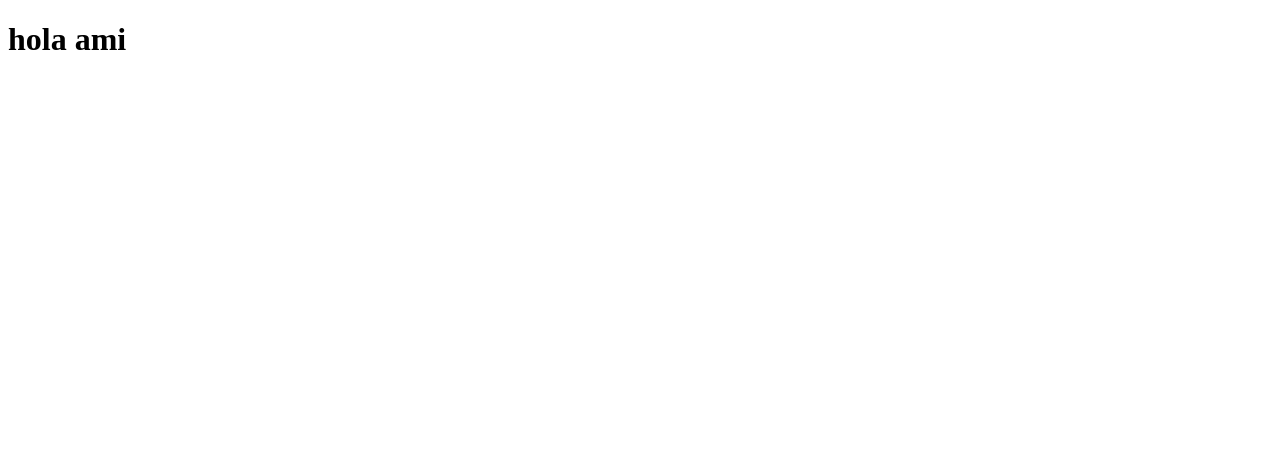
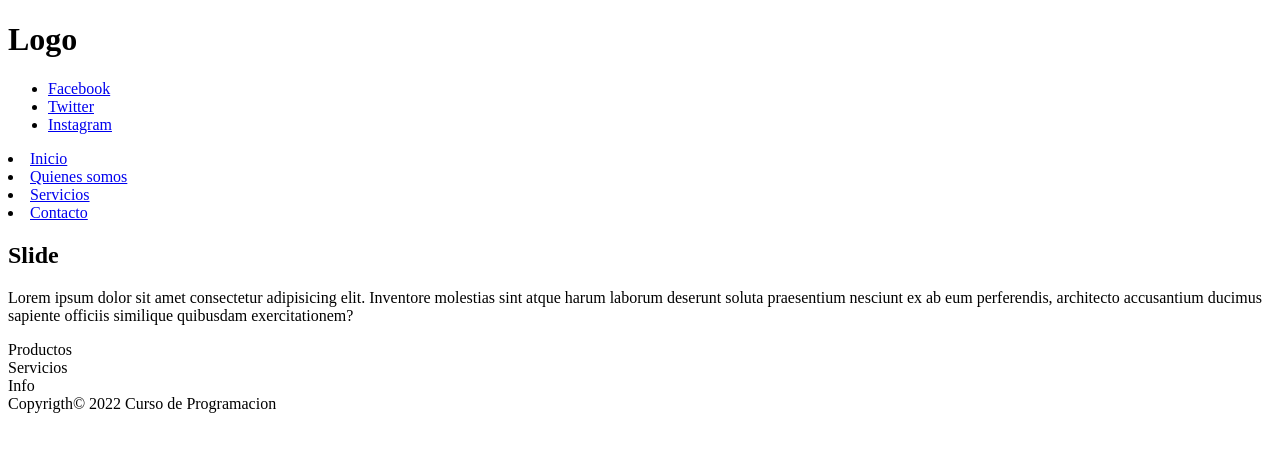
Before and after one commit to AleDuarte20/introWeb, a plain HTML site: page index.html in a window 1280 px wide. Drawn offline with Linux system fonts and the light colour scheme.

Commit message:
"cambios"

```diff
--- a/index.html
+++ b/index.html
@@ -4,9 +4,43 @@
     <meta charset="UTF-8">
     <meta http-equiv="X-UA-Compatible" content="IE=edge">
     <meta name="viewport" content="width=t, initial-scale=1.0">
-    <title>Document</title>
+    <title>mi pagina</title>
 </head>
 <body>
-    <h1>hola ami</h1>
+    <header>
+        <h1>Logo</h1>
+        <ul>
+            <li><a href="#">Facebook</a></li>
+            <li><a href="#">Twitter</a></li>
+            <li><a href="#">Instagram</a></li>
+        </ul>
+        <nav>
+            <li> <a href="#">Inicio</a> </li>
+            <li> <a href="#">Quienes somos</a> </li>
+            <li> <a href="#">Servicios</a> </li>
+            <li> <a href="#">Contacto</a> </li>
+        </nav>
+        <main>
+            <section>
+                <h1>Slide</h1>
+                <p>Lorem ipsum dolor sit amet consectetur adipisicing elit. Inventore molestias sint atque harum laborum deserunt soluta praesentium nesciunt ex ab eum perferendis, architecto accusantium ducimus sapiente officiis similique quibusdam exercitationem?</p>
+            </section>
+            <section>
+                <div class="box">
+                    Productos
+                </div>
+                <div class="box">
+                    Servicios
+                </div>
+                <div class="box">
+                    Info
+                </div>
+            </section>
+        </main>
+        <footer>
+            Copyrigth&copy; 2022 Curso de Programacion
+        </footer>
+    </header>
+    <!-- <h1>hola mundo</h1> -->
 </body>
 </html>
```
Also changed, not shown: js/main.js (added).
